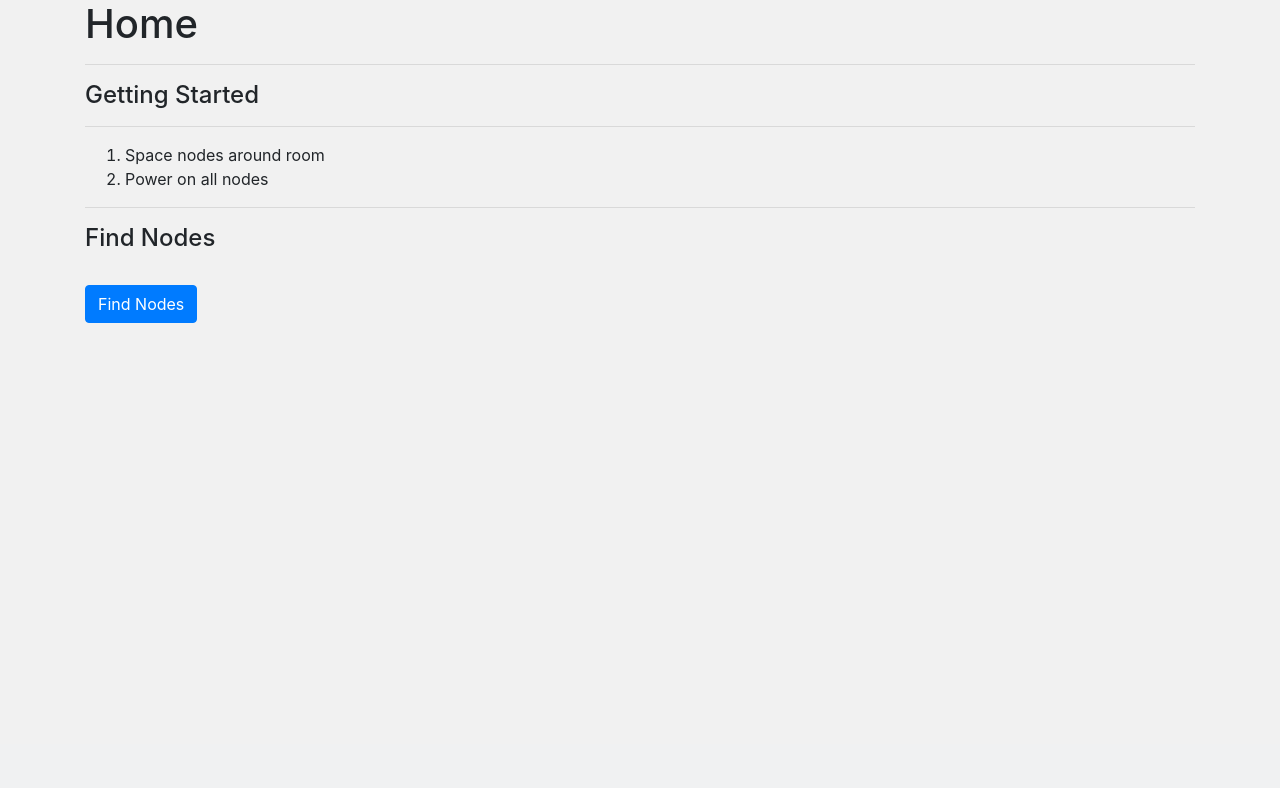
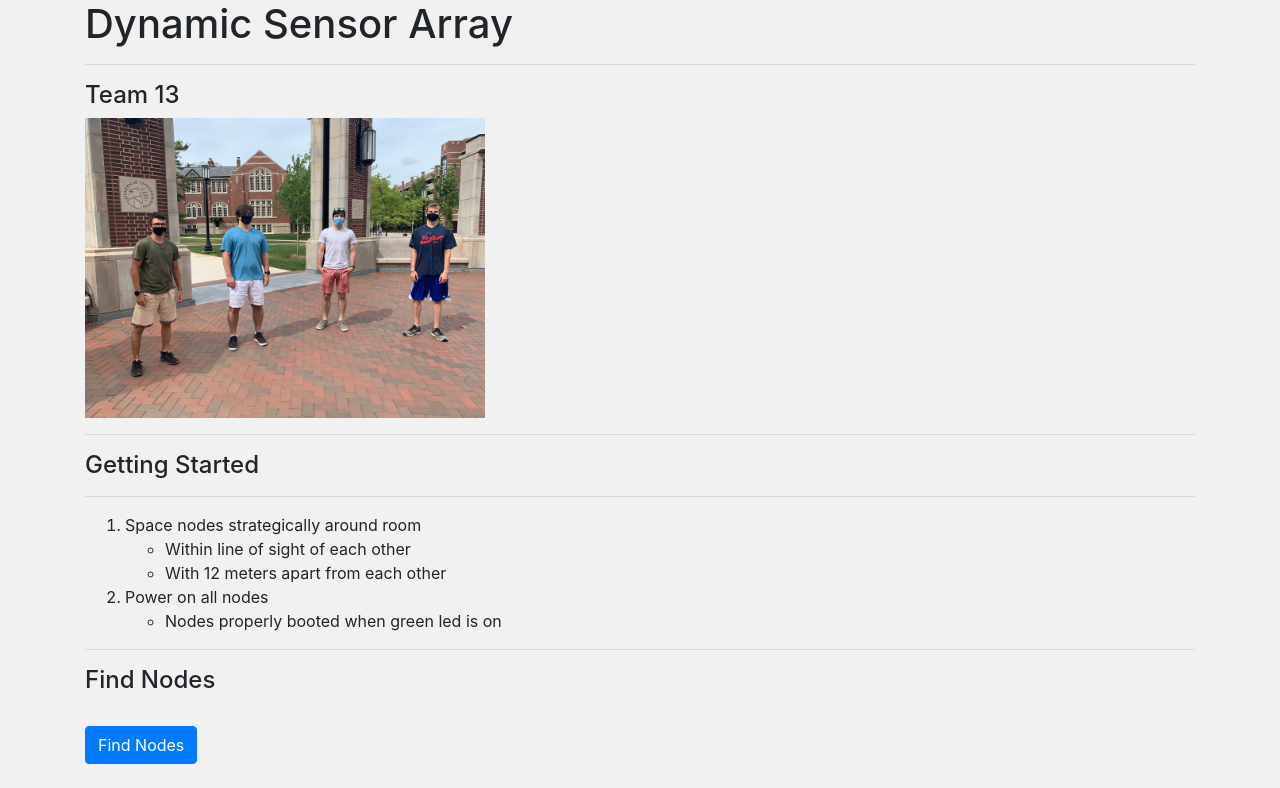
Before and after one commit to ivanscode/sd, a Flask app: page / in a window 1280 px wide. Shown: the part 56-844 px from the top of the page. Before the commit the page ends 379 px from the top, so only its background shows below. Run offline with Flask 2, Linux system fonts and the light colour scheme.

Commit message:
website working

```diff
--- a/app/templates/public/index.html
+++ b/app/templates/public/index.html
@@ -7,50 +7,53 @@
 <div class="container">
     <div class="row">
         <div class="col">
-            <h1>Home</h1>
+            <h1>Dynamic Sensor Array</h1>
+            <hr>
+            <h4>Team 13</h4>
+            <img style="max-width: 400px;" src="static/img/teampic.jpg" alt="">
             <hr>
             <h4>Getting Started</h4>
             <hr>
             <ol>
-                <li>Space nodes around room</li>
+                <li>Space nodes strategically around room</li>
+                <ul>
+                    <li>Within line of sight of each other</li>
+                    <li>With 12 meters apart from each other</li>
+                  </ul>
                 <li>Power on all nodes</li>
+                <ul>
+                    <li>Nodes properly booted when green led is on</li>
+                  </ul>
             </ol>
             <hr>
             <h4>Find Nodes</h4>
             <br>
-            <form action="/start" method="POST">
+            <form action="/start?pair=true" method="POST">
                 <button type="submit" class="btn btn-primary">Find Nodes</button>
             </form>
             <br>
             {% if start %}
-                <p><strong>Found: </strong>{{ myMap.nodes | join(", ") }}</p>
+                <p><strong>Found: </strong>
+                {% for k,v in myMap.nodes.items() %}
+                    <p>Node: {{ k }}</p>
+                {% endfor %}</p>
 
-                {% if myMap.nodes|length == 3 %}
+                {% if myMap.nodes|length >= 1 %}
                     <div class="alert alert-success" role="alert">
                         Found all nodes!
                       </div>
                     <hr>
-                    <h4>Pair Nodes</h4>
-                    <br>
-                    <form action="/start?pair=true&measure=false&slam=false" method="POST">
-                        <button type="submit" class="btn btn-primary">Pair Nodes</button>
-                    </form>
                     {% if pair %}
                         <br>
-                        {% for k,v in myMap.pairs.items() %}
-                            <p><strong>Pair: </strong>{{ k }}, has distance {{ v }}</p>
-                        {% endfor %}
-
-                        <hr>
                         <h4>Calculate Distance</h4>
                         <br>
                         <form action="/start?pair=true&measure=true&slam=false" method="POST">
-                            <button type="submit" class="btn btn-primary">Pair Nodes</button>
+                            <button type="submit" class="btn btn-primary">Calculate Distance</button>
                         </form>
                         <br>
                         {% if measure %}
-                            {% for k, v in myMap.dist.items() %}
-                                <p><strong>{{ k }}:</strong> {{ v | join(", ") }}</p>
+                            {% for k, v in myMap.data.items() %}
+                                <p><strong>{{ k }}:</strong> Done </p>
                             {% endfor %}
                             <hr>
                             <h4>Create Map</h4>
--- a/app/templates/public/templates/public_template.html
+++ b/app/templates/public/templates/public_template.html
@@ -29,7 +29,7 @@
               <a class="nav-link" href="/">Home <span class="sr-only">(current)</span></a>
             </li>
             <li class="nav-item">
-              <a class="nav-link" href="/about">About</a>
+              <a class="nav-link" href="https://engineering.purdue.edu/477grp13/index.html">About</a>
             </li>
 
           </ul>
--- a/app/views.py
+++ b/app/views.py
@@ -12,24 +12,26 @@ import time
 import SocketManager as sm
 import socket
 import _thread as thread
+import threading
 
 DEVICE_COUNT = 3 #Not used atm
 NET_BASE = '192.168.1.' #Change depending on network
-RL = 6 #From IP.2
-RH = 8 #To IP.20
+RL = 37 #From IP.2
+RH = 40 #To IP.20
 
 class RoomMap:
     def __init__(self, name):
         self.name = name
-        self.nodes = ()
+        self.nodes = {}
         self.pairs = {}
         self.dist = {}
+        self.data = {}
         self.allnodes = False
 
     def scan(self, addr):
         s = socket.socket(socket.AF_INET, socket.SOCK_STREAM)
         socket.setdefaulttimeout(1)
-        #print('Trying {}'.format(addr))
+        print('Trying {}'.format(addr))
         result = s.connect_ex((addr, sm.PORT))
         if result == 0:
             return 1
@@ -40,15 +42,17 @@ class RoomMap:
         self.nodes = {}
         idx = 0
         for stem in range(RL, RH):
+
             addr = NET_BASE + str(stem)
+
+
             if(self.scan(addr)):
-                #print('{} is available'.format(addr))
+                print('{} is available'.format(addr))
                 time.sleep(0.5) #Need to wait for socket to reopen
                 self.nodes[idx] = sm.SocketManager(addr)
                 idx += 1
 
         #self.nodes = ("IP1 - Node 1", "IP2 - Node 2", "IP3 - Node 3")
-        return self.nodes
 
     def pair_nodes(self):
         self.pairs = {}
@@ -58,15 +62,22 @@ class RoomMap:
                     self.pairs[f'{node1} + {node2}'] = 30
 
     def calculate_dist(self):
-        self.dist = {}
+        threads = []
+        for node in self.nodes:
+            x = threading.Thread(target=thread_function, args=(self.nodes[node],))
+            threads.append(x)
+            x.start()
+
+        for x in threads:
+            x.join()
 
         for node in self.nodes:
-            data = []
-            for i in range(10):
-                data.append(i)
-            self.dist[node] = data
+            self.data[node] = self.nodes[node].data
+            print(self.data[node])
 
-        return self.dist
+
+def thread_function(node):
+    node.collectData()
 
 
 myMap = RoomMap(name="Test")
@@ -74,16 +85,21 @@ myMap = RoomMap(name="Test")
 @app.route("/")
 def index():
     global myMap
+    global start
+    start = True
     print(myMap.name)
     return render_template("public/index.html", myMap=myMap)
 
+start = True
 @app.route("/start", methods=["POST"])
 def start():
     global myMap
+    global start
+    args = request.args
 
-    args = request.args
-    start = True
-    myMap.find_nodes()
+    if start:
+        myMap.find_nodes()
+        start = False
 
     pair = False
     measure = False
@@ -107,11 +123,11 @@ def start():
         slam = True
         pygame.display.quit()
         #pygame.quit()
-    print(args)
+    #print(args)
 
 
     return render_template(
-        "public/index.html", myMap=myMap, start=start,
+        "public/index.html", myMap=myMap, start=True,
         pair=pair, measure=measure, slam=slam
         )
 
```
Also changed, not shown: SocketManager.py (+5 -11 lines).
